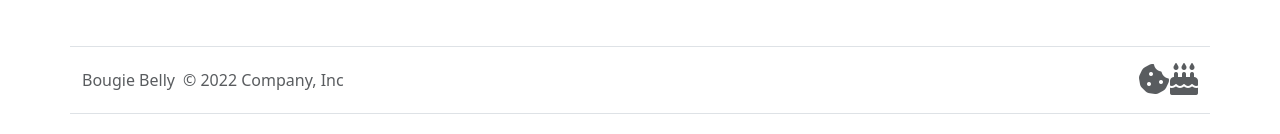
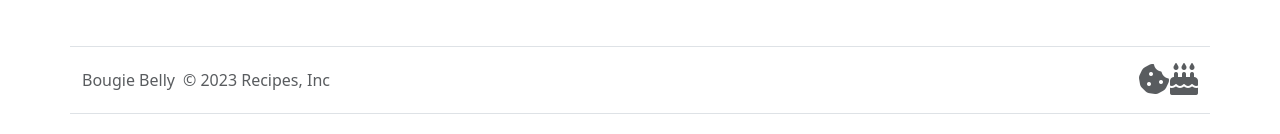
Before and after one commit to DLamarG/RecipeApp, a React (Vite) app in the folder frontend/: page /#/chef/login in a window 1280 px wide. Shown: the part 434-568 px from the top of the page. Built offline with nearby package versions, Linux system fonts and the light colour scheme.

Commit message:
version 2.0

```diff
--- a/frontend/src/components/footer.jsx
+++ b/frontend/src/components/footer.jsx
@@ -8,7 +8,7 @@ function Footer(){
           <a href="/" className="mb-3 me-2 mb-md-0 text-muted text-decoration-none lh-1">
             Bougie Belly
           </a>
-          <span className="mb-3 mb-md-0 text-muted">© 2022 Company, Inc</span>
+          <span className="mb-3 mb-md-0 text-muted">© 2023 Recipes, Inc</span>
         </div>
 
         <ul className="nav col-md-4 justify-content-end list-unstyled d-flex">
```
